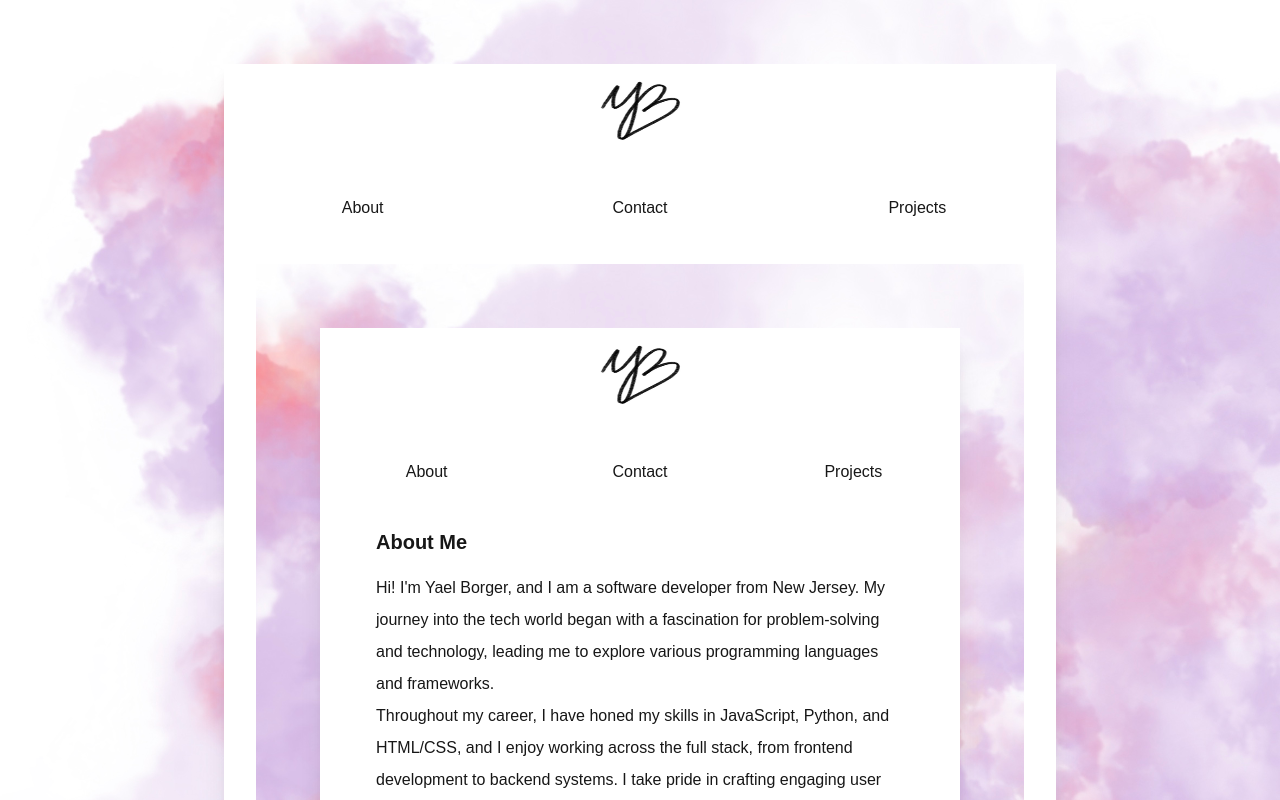
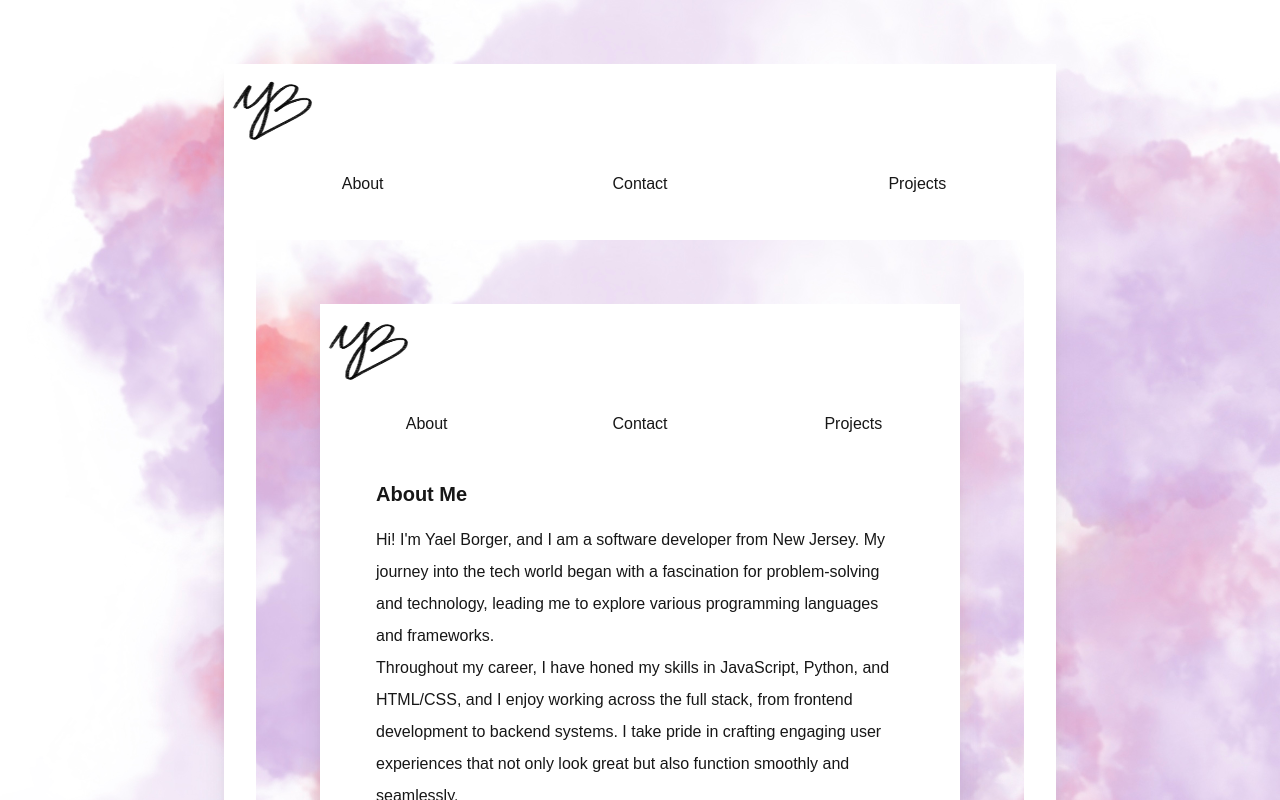
Before and after one commit to yborger/Personal-Website, a Next.js app: page /about in a window 1280 px wide. Shown: the top 800 px of the page. Built offline with nearby package versions, Linux system fonts and the light colour scheme.

Commit message:
Remove image link in main layout.

```diff
--- a/src/app/layout.tsx
+++ b/src/app/layout.tsx
@@ -24,7 +24,7 @@ export default function RootLayout({
           <div className=" rounded-lg  p-8 m-8 w-full max-w-4xl">
             {/* Signature-ish Image at the Top */}
             <header role="banner" className="bg-white shadow-xl">
-              <Link href="/" className=" flex justify-center mb-6">
+              {/*<Link href="/" className=" flex justify-center mb-6">*/}
                 <Image
                   src="/art sign.png"
                   className="w-24 h-24 rounded-lg"
@@ -32,7 +32,7 @@ export default function RootLayout({
                   height={50}
                   width={50}
                 />
-              </Link>
+              {/*</Link>*/}
 
               {/* Clickable Pages */}
               <nav role="navigation" className="grid grid-cols-3 ">
```
